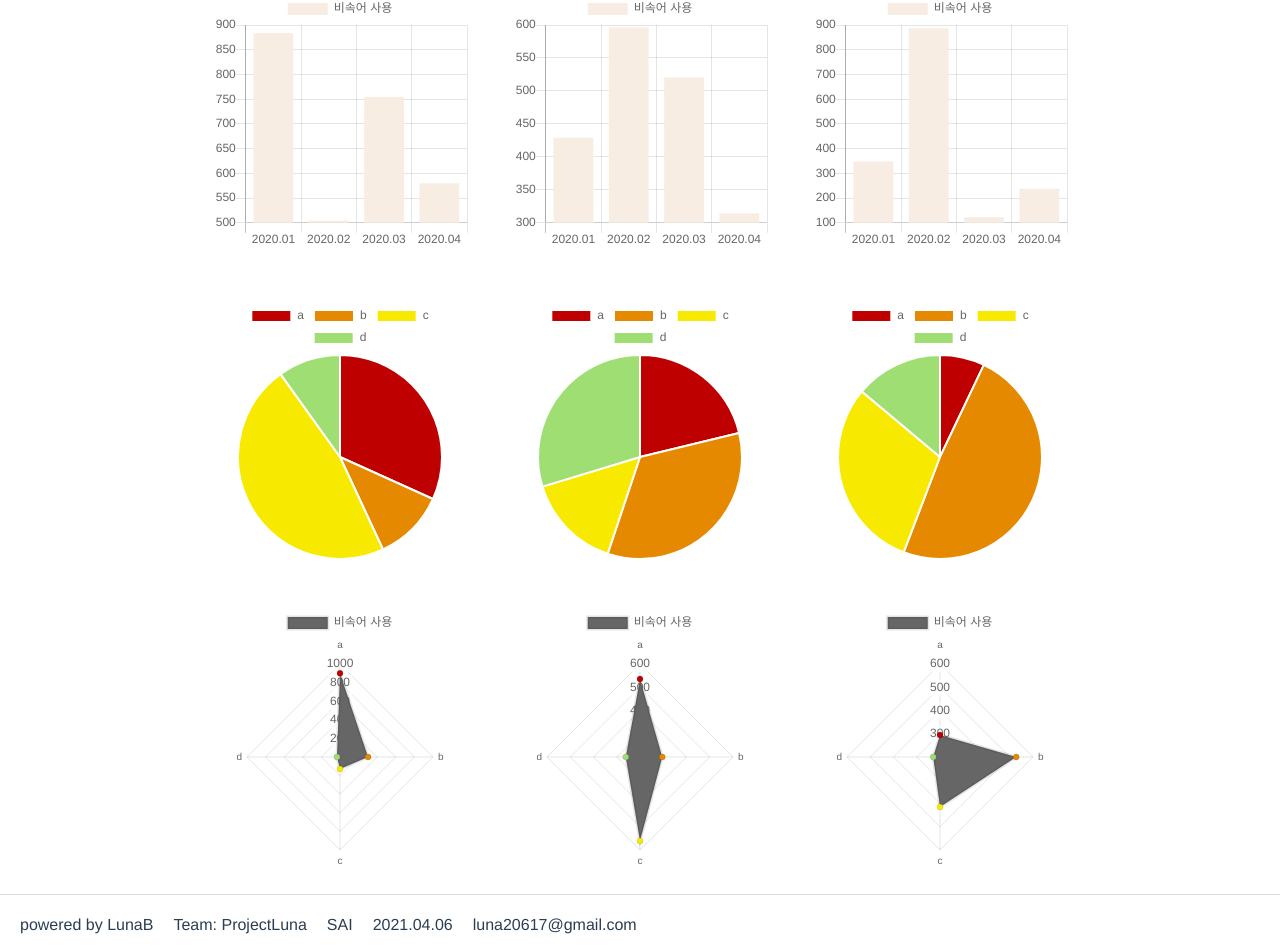
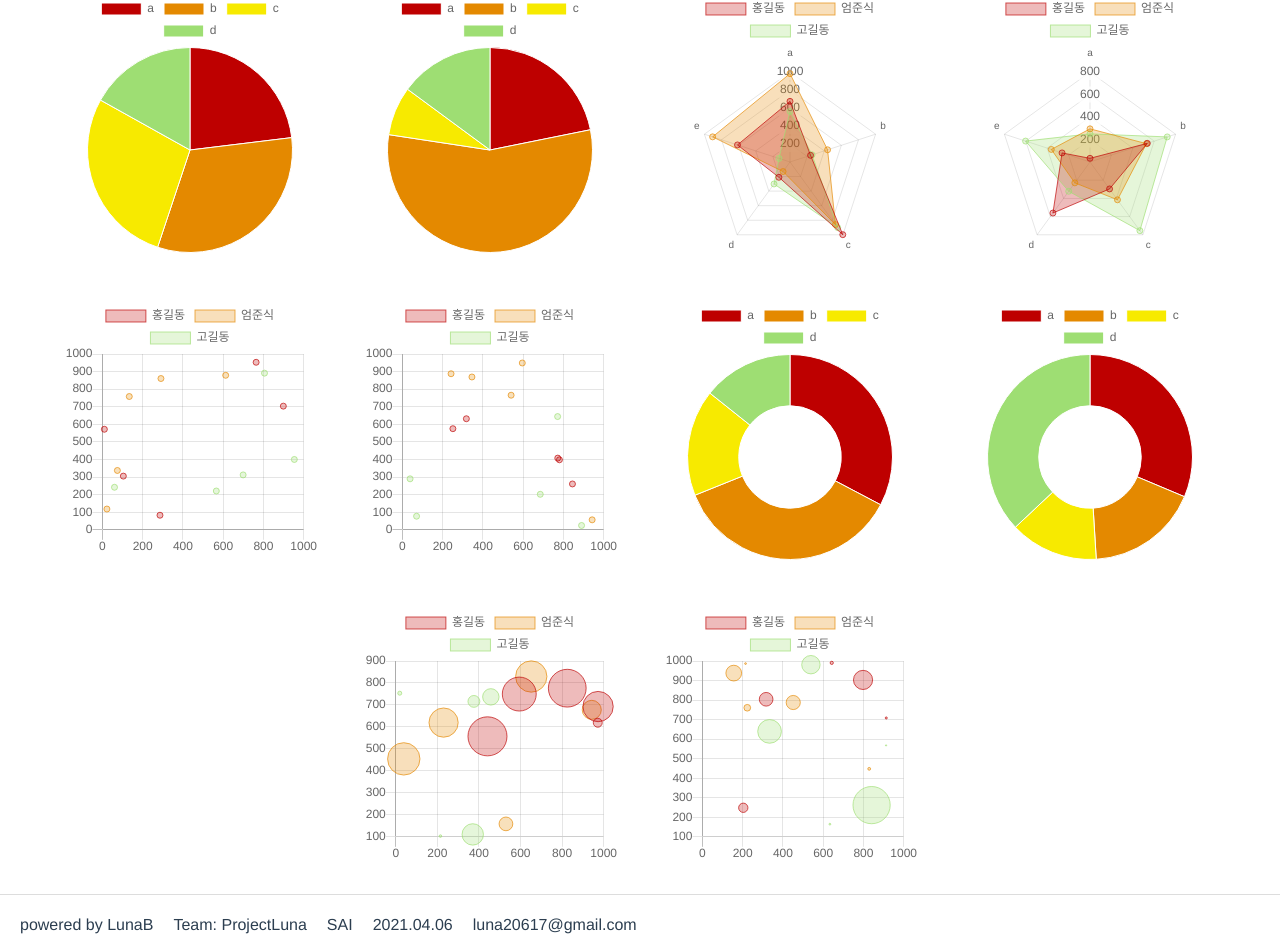
Before and after one commit to Public-Luna/Kakao-Analysis, a Vue app: page /#/analysis in a window 1280 px wide. Shown: the part 414-1366 px from the top of the page. Built offline with nearby package versions, Linux system fonts and the light colour scheme.

Commit message:
add Chart

```diff
--- a/src/components/Analysis/Sample3.vue
+++ b/src/components/Analysis/BarTemp.vue
@@ -1,6 +1,6 @@
 <template>
-  <div id="sample3" :style="style">
-    <PieChart :chartData="datacollection" :width="width" :height="height" margin="0"/>
+  <div id="sample2" :style="style">
+    <BarChart :chartData="datacollection" :width="width" :height="height" margin="0"/>
   </div>
 </template>
 <style lang="scss" scoped>
@@ -8,18 +8,18 @@
     margin: 0 auto;
     padding: 0;
   }
-  #sample3 {
+  #sample2 {
     margin: 0;
     display: inline-block;
   }
 </style>
 <script>
-import PieChart from '@/components/Chart/PieChart'
+import BarChart from '@/components/Chart/BarChart'
 
 export default {
-  name: 'Sample3',
+  name: 'Sample2',
   components: {
-    PieChart
+    BarChart
   },
   props: {
     width: {
@@ -51,12 +51,15 @@ export default {
   methods: {
     fillData() {
       this.datacollection = {
-        labels: ['a','b','c','d'],
+        labels: ['2020.01','2020.02','2020.03','2020.04'],
         datasets: [
           {
             label: '비속어 사용',
-            backgroundColor: ['#be0000','#e48900','#f7ea00','#9ede73'],
-            borderWidht: 1,
+            backgroundColor: '#f8ede3',
+            borderColor: '#798777',
+            pointBackgroundColor: '#798777',
+            borderWidth: 1,
+            pointBorderColor: '#bdd2b6',
             data: this.randomList(4)
           },
         ]
--- /dev/null
+++ b/src/components/Analysis/BubbleTemp.vue
@@ -0,0 +1,88 @@
+<template>
+  <div id="sample7" :style="style">
+    <BubbleChart :chartData="datacollection" :width="width" :height="height" margin="0"/>
+  </div>
+</template>
+<style lang="scss" scoped>
+  * {
+    margin: 0 auto;
+    padding: 0;
+  }
+  #sample7 {
+    margin: 0;
+    display: inline-block;
+  }
+</style>
+<script>
+import BubbleChart from '@/components/Chart/BubbleChart'
+
+export default {
+  name: 'Sample5',
+  components: {
+    BubbleChart
+  },
+  props: {
+    width: {
+      Number,
+      default: 300
+    },
+    height: {
+      Number,
+      default: 300
+    },
+  },
+  data() {
+    return {
+      datacollection: null,
+      loaded: false,
+    }
+  },
+  mounted() {
+    this.fillData()
+  },
+  computed: {
+    style() {
+      return {
+        width: this.width + 'px',
+        height: this.height + 'px',
+      }
+    }
+  },
+  methods: {
+    fillData() {
+      this.datacollection = {
+        labels: ['a','b','c','d','e'],
+        datasets: [
+          {
+            label: '홍길동',
+            backgroundColor: '#be000044',
+            borderColor: '#be0000aa',
+            data: this.randomPos3(5)
+          },
+          {
+            label: '엄준식',
+            backgroundColor: '#e4890044',
+            borderColor: '#e48900aa',
+            borderWidth: 1,
+            data: this.randomPos3(5)
+          },
+          {
+            label: '고길동',
+            backgroundColor: '#9ede7344',
+            borderColor: '#9ede73aa',
+            borderWidth: 1,
+            data: this.randomPos3(5)
+          },
+        ]
+      }
+    },
+    randomPos3(n) {
+      var k = []
+      for(var i=0;i<n;i++){
+        k.push({x: Math.random()*1000, y: Math.random()*1000, r: Math.random()*20})
+      }
+      return k
+    },
+  },
+}
+</script>
--- /dev/null
+++ b/src/components/Analysis/DoughnutTemp.vue
@@ -0,0 +1,75 @@
+<template>
+  <div id="sample6" :style="style">
+    <DoughnutChart :chartData="datacollection" :width="width" :height="height" margin="0"/>
+  </div>
+</template>
+<style lang="scss" scoped>
+  * {
+    margin: 0 auto;
+    padding: 0;
+  }
+  #sample6 {
+    margin: 0;
+    display: inline-block;
+  }
+</style>
+<script>
+import DoughnutChart from '@/components/Chart/DoughnutChart'
+
+export default {
+  name: 'Sample6',
+  components: {
+    DoughnutChart
+  },
+  props: {
+    width: {
+      Number,
+      default: 300
+    },
+    height: {
+      Number,
+      default: 300
+    },
+  },
+  data() {
+    return {
+      datacollection: null,
+      loaded: false,
+    }
+  },
+  mounted() {
+    this.fillData()
+  },
+  computed: {
+    style() {
+      return {
+        width: this.width + 'px',
+        height: this.height + 'px',
+      }
+    }
+  },
+  methods: {
+    fillData() {
+      this.datacollection = {
+        labels: ['a','b','c','d'],
+        datasets: [
+          {
+            label: '비속어 사용',
+            backgroundColor: ['#be0000','#e48900','#f7ea00','#9ede73'],
+            borderWidth: 1,
+            data: this.randomList(4)
+          },
+        ]
+      }
+    },
+    randomList(n) {
+      /* 우우우우 나영채 리듬게임 짱 못한다 */
+      var k = []
+      for(var i=0;i<n;i++){
+        k.push(Math.random()*1000)
+      }
+      return k
+    }
+  },
+}
+</script>
--- a/src/components/Analysis/Sample4.vue
+++ b/src/components/Analysis/LineTemp.vue
@@ -1,6 +1,6 @@
 <template>
-  <div id="sample4" :style="style">
-    <RadarChart :chartData="datacollection" :width="width" :height="height" margin="0"/>
+  <div id="sample1" :style="style">
+    <LineChart :chartData="datacollection" :width="width" :height="height" margin="0"/>
   </div>
 </template>
 <style lang="scss" scoped>
@@ -8,18 +8,18 @@
     margin: 0 auto;
     padding: 0;
   }
-  #sample4 {
+  #sample1 {
     margin: 0;
     display: inline-block;
   }
 </style>
 <script>
-import RadarChart from '@/components/Chart/RadarChart'
+import LineChart from '@/components/Chart/LineChart'
 
 export default {
-  name: 'Sample4',
+  name: 'Sample1',
   components: {
-    RadarChart
+    LineChart
   },
   props: {
     width: {
@@ -51,12 +51,15 @@ export default {
   methods: {
     fillData() {
       this.datacollection = {
-        labels: ['a','b','c','d'],
+        labels: ['2020.01','2020.02','2020.03','2020.04'],
         datasets: [
           {
             label: '비속어 사용',
-            backgroundColor: ['#be0000','#e48900','#f7ea00','#9ede73'],
-            borderWidht: 1,
+            backgroundColor: '#f8ede388',
+            borderColor: '#798777',
+            pointBackgroundColor: '#798777',
+            borderWidth: 1,
+            pointBorderColor: '#bdd2b6',
             data: this.randomList(4)
           },
         ]
--- a/src/components/Analysis/Sample1.vue
+++ b/src/components/Analysis/PieTemp.vue
@@ -1,6 +1,6 @@
 <template>
-  <div id="sample1" :style="style">
-    <LineChart :chartData="datacollection" :width="width" :height="height" margin="0"/>
+  <div id="sample3" :style="style">
+    <PieChart :chartData="datacollection" :width="width" :height="height" margin="0"/>
   </div>
 </template>
 <style lang="scss" scoped>
@@ -8,18 +8,18 @@
     margin: 0 auto;
     padding: 0;
   }
-  #sample1 {
+  #sample3 {
     margin: 0;
     display: inline-block;
   }
 </style>
 <script>
-import LineChart from '@/components/Chart/LineChart'
+import PieChart from '@/components/Chart/PieChart'
 
 export default {
-  name: 'Sample1',
+  name: 'Sample3',
   components: {
-    LineChart
+    PieChart
   },
   props: {
     width: {
@@ -51,15 +51,12 @@ export default {
   methods: {
     fillData() {
       this.datacollection = {
-        labels: ['2020.01','2020.02','2020.03','2020.04'],
+        labels: ['a','b','c','d'],
         datasets: [
           {
             label: '비속어 사용',
-            backgroundColor: '#f8ede388',
-            borderColor: '#798777',
-            pointBackgroundColor: '#798777',
-            borderWidht: 1,
-            pointBorderColor: '#bdd2b6',
+            backgroundColor: ['#be0000','#e48900','#f7ea00','#9ede73'],
+            borderWidth: 1,
             data: this.randomList(4)
           },
         ]
--- a/src/components/Analysis/Sample2.vue
+++ b/src/components/Analysis/RadarTemp.vue
@@ -1,6 +1,6 @@
 <template>
-  <div id="sample2" :style="style">
-    <BarChart :chartData="datacollection" :width="width" :height="height" margin="0"/>
+  <div id="sample4" :style="style">
+    <RadarChart :chartData="datacollection" :width="width" :height="height" margin="0"/>
   </div>
 </template>
 <style lang="scss" scoped>
@@ -8,18 +8,18 @@
     margin: 0 auto;
     padding: 0;
   }
-  #sample2 {
+  #sample4 {
     margin: 0;
     display: inline-block;
   }
 </style>
 <script>
-import BarChart from '@/components/Chart/BarChart'
+import RadarChart from '@/components/Chart/RadarChart'
 
 export default {
-  name: 'Sample2',
+  name: 'Sample4',
   components: {
-    BarChart
+    RadarChart
   },
   props: {
     width: {
@@ -51,16 +51,28 @@ export default {
   methods: {
     fillData() {
       this.datacollection = {
-        labels: ['2020.01','2020.02','2020.03','2020.04'],
+        labels: ['a','b','c','d','e'],
         datasets: [
           {
-            label: '비속어 사용',
-            backgroundColor: '#f8ede3',
-            borderColor: '#798777',
-            pointBackgroundColor: '#798777',
-            borderWidht: 1,
-            pointBorderColor: '#bdd2b6',
-            data: this.randomList(4)
+            label: '홍길동',
+            backgroundColor: '#be000044',
+            borderColor: '#be0000aa',
+            borderWidth: 1,
+            data: this.randomList(5)
+          },
+          {
+            label: '엄준식',
+            backgroundColor: '#e4890044',
+            borderColor: '#e48900aa',
+            borderWidth: 1,
+            data: this.randomList(5)
+          },
+          {
+            label: '고길동',
+            backgroundColor: '#9ede7344',
+            borderColor: '#9ede73aa',
+            borderWidth: 1,
+            data: this.randomList(5)
           },
         ]
       }
--- /dev/null
+++ b/src/components/Analysis/ScatterTemp.vue
@@ -0,0 +1,97 @@
+<template>
+  <div id="sample5" :style="style">
+    <ScatterChart :chartData="datacollection" :width="width" :height="height" margin="0"/>
+  </div>
+</template>
+<style lang="scss" scoped>
+  * {
+    margin: 0 auto;
+    padding: 0;
+  }
+  #sample5 {
+    margin: 0;
+    display: inline-block;
+  }
+</style>
+<script>
+import ScatterChart from '@/components/Chart/ScatterChart'
+
+export default {
+  name: 'Sample5',
+  components: {
+    ScatterChart
+  },
+  props: {
+    width: {
+      Number,
+      default: 300
+    },
+    height: {
+      Number,
+      default: 300
+    },
+  },
+  data() {
+    return {
+      datacollection: null,
+      loaded: false,
+    }
+  },
+  mounted() {
+    this.fillData()
+  },
+  computed: {
+    style() {
+      return {
+        width: this.width + 'px',
+        height: this.height + 'px',
+      }
+    }
+  },
+  methods: {
+    fillData() {
+      this.datacollection = {
+        labels: ['a','b','c','d','e'],
+        datasets: [
+          {
+            label: '홍길동',
+            backgroundColor: '#be000044',
+            borderColor: '#be0000aa',
+            borderWidth: 1,
+            data: this.randomPos(5)
+          },
+          {
+            label: '엄준식',
+            backgroundColor: '#e4890044',
+            borderColor: '#e48900aa',
+            borderWidth: 1,
+            data: this.randomPos(5)
+          },
+          {
+            label: '고길동',
+            backgroundColor: '#9ede7344',
+            borderColor: '#9ede73aa',
+            borderWidth: 1,
+            data: this.randomPos(5)
+          },
+        ]
+      }
+    },
+    randomList(n) {
+      /* 우우우우 나영채 리듬게임 짱 못한다 */
+      var k = []
+      for(var i=0;i<n;i++){
+        k.push(Math.random()*1000)
+      }
+      return k
+    },
+    randomPos(n) {
+      var k = []
+      for(var i=0;i<n;i++){
+        k.push({x: Math.random()*1000, y: Math.random()*1000})
+      }
+      return k
+    }
+  },
+}
+</script>
--- /dev/null
+++ b/src/components/Chart/BubbleChart.js
@@ -0,0 +1,22 @@
+import { Bubble, mixins } from 'vue-chartjs'
+const { reactiveProp } = mixins
+
+export default {
+  extends: Bubble,
+  mixins: [reactiveProp],
+  props: {
+    chartData: {
+      type: Object,
+      default: null
+    },
+    options: {
+      type: Object,
+      default: null
+    }
+  },
+  mounted () {
+    // this.chartData is created in the mixin.
+    // If you want to pass options please create a local options object
+    this.renderChart(this.chartData, this.options)
+  }
+}
--- /dev/null
+++ b/src/components/Chart/DoughnutChart.js
@@ -0,0 +1,22 @@
+import { Doughnut, mixins } from 'vue-chartjs'
+const { reactiveProp } = mixins
+
+export default {
+  extends: Doughnut,
+  mixins: [reactiveProp],
+  props: {
+    chartData: {
+      type: Object,
+      default: null
+    },
+    options: {
+      type: Object,
+      default: null
+    }
+  },
+  mounted () {
+    // this.chartData is created in the mixin.
+    // If you want to pass options please create a local options object
+    this.renderChart(this.chartData, this.options)
+  }
+}
--- /dev/null
+++ b/src/components/Chart/ScatterChart.js
@@ -0,0 +1,22 @@
+import { Scatter, mixins } from 'vue-chartjs'
+const { reactiveProp } = mixins
+
+export default {
+  extends: Scatter,
+  mixins: [reactiveProp],
+  props: {
+    chartData: {
+      type: Object,
+      default: null
+    },
+    options: {
+      type: Object,
+      default: null
+    }
+  },
+  mounted () {
+    // this.chartData is created in the mixin.
+    // If you want to pass options please create a local options object
+    this.renderChart(this.chartData, this.options)
+  }
+}
--- a/src/views/Analysis.vue
+++ b/src/views/Analysis.vue
@@ -2,41 +2,49 @@
 <template>
   <div id="analysis">
     <div>
-      <Sample1 class="item"/>
-      <Sample1 class="item"/>
-      <Sample1 class="item"/>
+      <LineTemp class="item"/>
+      <LineTemp class="item"/>
+      <BarTemp class="item"/>
+      <BarTemp class="item"/>
     </div>
     <div>
-      <Sample2 class="item"/>
-      <Sample2 class="item"/>
-      <Sample2 class="item"/>
+      <PieTemp class="item"/>
+      <PieTemp class="item"/>
+      <RaderTemp class="item"/>
+      <RaderTemp class="item"/>
     </div>
     <div>
-      <Sample3 class="item"/>
-      <Sample3 class="item"/>
-      <Sample3 class="item"/>
+      <ScatterTemp class="item"/>
+      <ScatterTemp class="item"/>
+      <DoughnutTemp class="item" />
+      <DoughnutTemp class="item" />
     </div>
     <div>
-      <Sample4 class="item"/>
-      <Sample4 class="item"/>
-      <Sample4 class="item"/>
+      <BubbleTemp class="item" />
+      <BubbleTemp class="item" />
     </div>
   </div>
 </template>
 
 <script>
-  import Sample1 from '@/components/Analysis/Sample1'
-  import Sample2 from '@/components/Analysis/Sample2'
-  import Sample3 from '@/components/Analysis/Sample3'
-  import Sample4 from '@/components/Analysis/Sample4'
+  import LineTemp from '@/components/Analysis/LineTemp'
+  import BarTemp from '@/components/Analysis/BarTemp'
+  import PieTemp from '@/components/Analysis/PieTemp'
+  import RaderTemp from '@/components/Analysis/RadarTemp'
+  import ScatterTemp from '@/components/Analysis/ScatterTemp'
+  import DoughnutTemp from '@/components/Analysis/DoughnutTemp'
+  import BubbleTemp from '@/components/Analysis/BubbleTemp'
 
   export default {
     name: 'analysis',
     components: {
-      Sample1,
-      Sample2,
-      Sample3,
-      Sample4
+      LineTemp,
+      BarTemp,
+      PieTemp,
+      RaderTemp,
+      ScatterTemp,
+      DoughnutTemp,
+      BubbleTemp,
     },
     data() {
       return {
```
